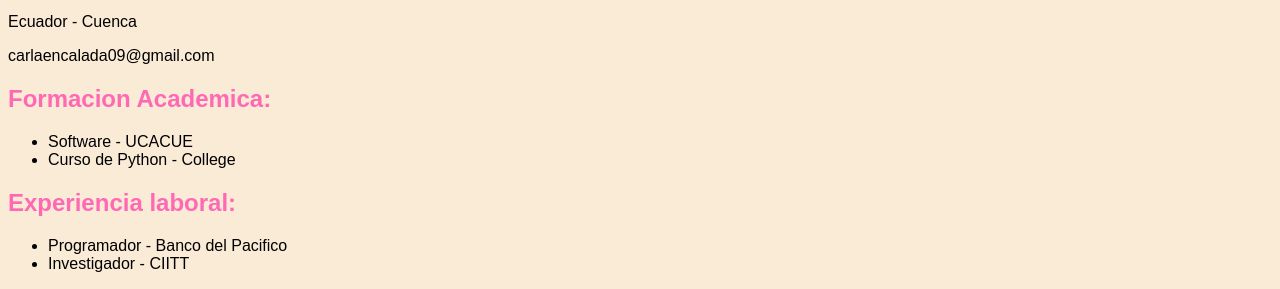
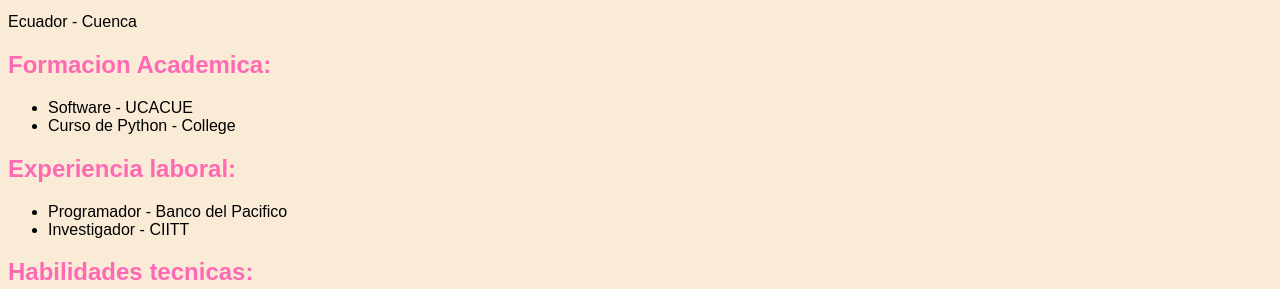
Before and after one commit to caea1969/Hoja-de-vida, a plain HTML site: page index.html in a window 1280 px wide. Shown: the part 339-628 px from the top of the page. Drawn offline with Linux system fonts and the light colour scheme.

Commit message:
Update index.html

```diff
--- a/index.html
+++ b/index.html
@@ -52,7 +52,6 @@
     </div>
 
     <p>Ecuador - Cuenca</p>
-    <p>carlaencalada09@gmail.com</p>
 
     <h2>Formacion Academica:</h2>
     <ul>
```
